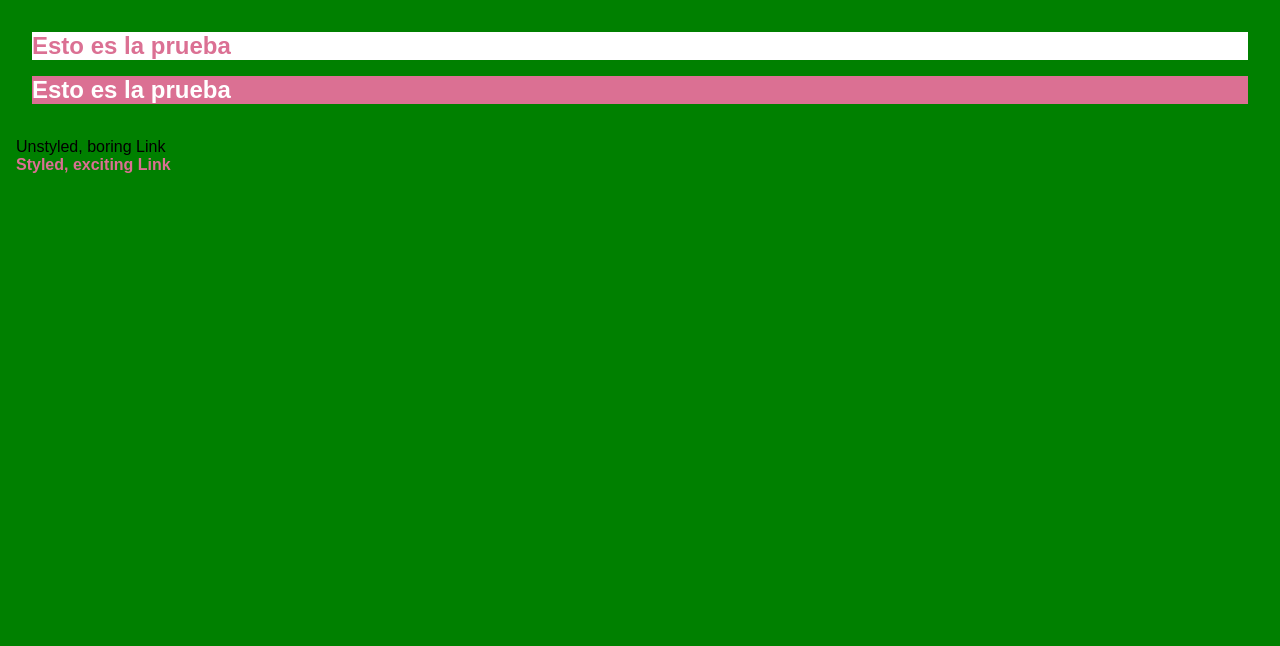
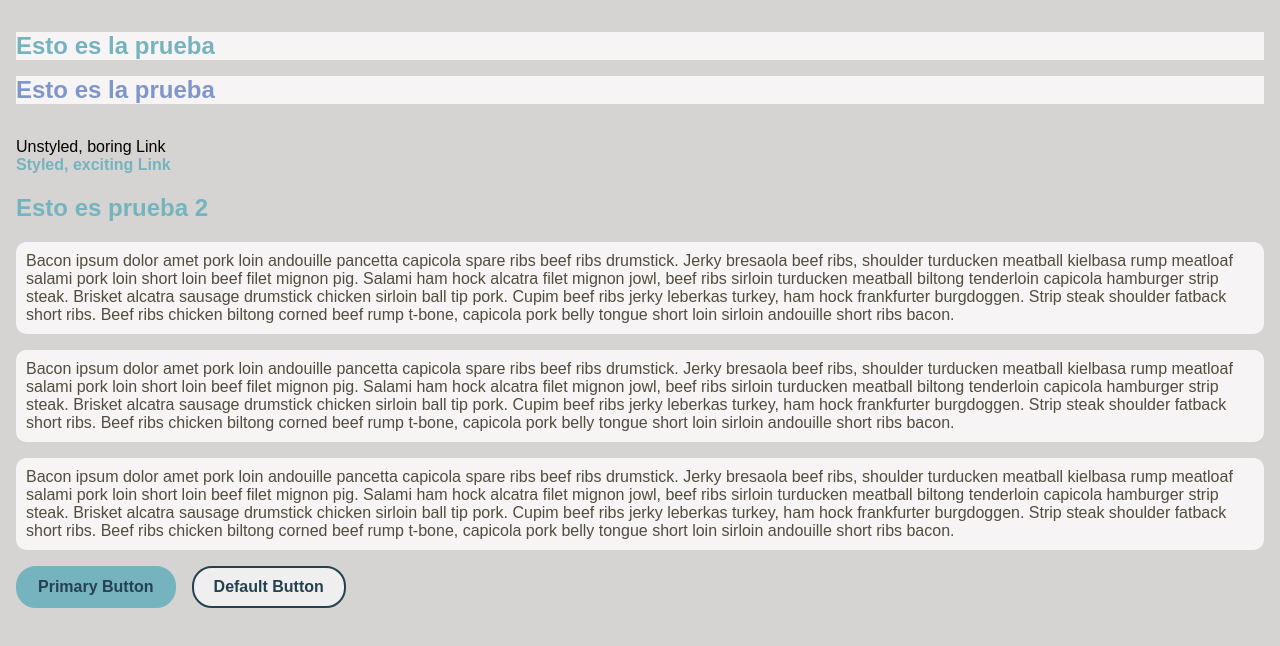
Before and after one commit to yuniors87/notes-app-2, a React (Create React App) app: page / in a window 1280 px wide. Shown: the top 646 px of the page. Built offline with nearby package versions, Linux system fonts and the light colour scheme.

Commit message:
added docz and some colors for test

```diff
--- a/package.json
+++ b/package.json
@@ -11,7 +11,12 @@
   "scripts": {
     "start": "react-scripts start",
     "build": "react-scripts build",
+    "docz:dev": "docz dev",
+    "docz:build": "docz build",
     "test": "react-scripts test --env=jsdom",
     "eject": "react-scripts eject"
+  },
+  "devDependencies": {
+    "docz": "^0.5.8"
   }
 }
--- a/src/App.js
+++ b/src/App.js
@@ -1,23 +1,22 @@
 import React, { Component } from 'react';
 import Prueba from './components/prueba';
-import { ThemeProvider } from 'styled-components';
+import Prueba2 from './components/prueba2';
+import styled, { ThemeProvider } from 'styled-components';
+import {theme1} from './components/theme'
 
-const theme1 = {
-  primaryColor: 'red',
-  secondaryColor: 'green',
-  borderColor: '#ccc'
-};
-// const theme2 = {
-//   primaryColor: 'yellow',
-//   secondaryColor: 'blue',
-//   borderColor: '#ccc'
-// };
-
+const Wrapper = styled.section`
+  background: ${props => props.theme.background};
+  height: 100vh;
+  padding: 1rem;
+`;
 class App extends Component {
   render() {
     return (
       <ThemeProvider theme={theme1}>
-        <Prueba />
+        <Wrapper>
+          <Prueba />
+          <Prueba2 />
+        </Wrapper>
       </ThemeProvider>
     );
   }
--- a/src/components/prueba.js
+++ b/src/components/prueba.js
@@ -2,14 +2,10 @@ import React, { Component } from 'react';
 import styled from 'styled-components';
 
 const StyledH1 = styled.h1`
-  margin: 1rem;
-  background: ${props => (props.primary ? 'palevioletred' : 'white')};
-  color: ${props => (props.primary ? 'white' : 'palevioletred')};
-`;
-const Wrapper = styled.section`
-  background: ${(props) => props.theme.secondaryColor};
-  height: 100vh;
-  padding: 1rem;
+  margin: 1rem 0;
+  background: ${props => props.theme.background2};
+  color: ${props =>
+    props.primary ? props.theme.primaryColor : props.theme.secondaryColor};
 `;
 
 const Link = ({ className, children }) => (
@@ -17,21 +13,21 @@ const Link = ({ className, children }) => (
 );
 
 const StyledLink = styled(Link)`
-  color: palevioletred;
+  color: ${props => props.theme.primaryColor};
   font-weight: bold;
 `;
 
 class Prueba extends Component {
   render() {
     return (
-      <Wrapper>
+      <React.Fragment>
+        <StyledH1 primary>Esto es la prueba</StyledH1>
         <StyledH1>Esto es la prueba</StyledH1>
-        <StyledH1 primary>Esto es la prueba</StyledH1>
         <br />
         <Link>Unstyled, boring Link</Link>
         <br />
         <StyledLink>Styled, exciting Link</StyledLink>
-      </Wrapper>
+      </React.Fragment>
     );
   }
 }
--- /dev/null
+++ b/src/components/prueba2.js
@@ -0,0 +1,79 @@
+import React from 'react';
+import styled from 'styled-components';
+
+const Titulo = styled.h1`
+  color: ${props => props.theme.primaryColor};
+`;
+const Parrafo = styled.p`
+  color: ${props => props.theme.fontColor};
+  background: ${props => props.theme.background2};
+  padding: 10px;
+  border-radius: 10px;
+`;
+const StyledButton = styled.button`
+  border: 2px solid
+    ${props =>
+      props.primary ? props.theme.primaryColor : props.theme.defaultColor};
+  background: ${props =>
+    props.primary
+      ? props.theme.primaryColor
+      : props.theme.defaultBackgroundColor};
+  color: ${props => props.theme.defaultColor};
+  cursor: pointer;
+  padding: 10px 20px;
+  border-radius: 20px;
+  font-size: 1rem;
+  font-weight: bold;
+  margin-right: 1rem;
+  &:hover {
+    background: ${props => props.theme.primaryColor};
+  }
+`;
+
+const Prueba2 = () => {
+  return (
+    <div>
+      <Titulo>Esto es prueba 2</Titulo>
+      <Parrafo>
+        Bacon ipsum dolor amet pork loin andouille pancetta capicola spare ribs
+        beef ribs drumstick. Jerky bresaola beef ribs, shoulder turducken
+        meatball kielbasa rump meatloaf salami pork loin short loin beef filet
+        mignon pig. Salami ham hock alcatra filet mignon jowl, beef ribs sirloin
+        turducken meatball biltong tenderloin capicola hamburger strip steak.
+        Brisket alcatra sausage drumstick chicken sirloin ball tip pork. Cupim
+        beef ribs jerky leberkas turkey, ham hock frankfurter burgdoggen. Strip
+        steak shoulder fatback short ribs. Beef ribs chicken biltong corned beef
+        rump t-bone, capicola pork belly tongue short loin sirloin andouille
+        short ribs bacon.
+      </Parrafo>
+      <Parrafo>
+        Bacon ipsum dolor amet pork loin andouille pancetta capicola spare ribs
+        beef ribs drumstick. Jerky bresaola beef ribs, shoulder turducken
+        meatball kielbasa rump meatloaf salami pork loin short loin beef filet
+        mignon pig. Salami ham hock alcatra filet mignon jowl, beef ribs sirloin
+        turducken meatball biltong tenderloin capicola hamburger strip steak.
+        Brisket alcatra sausage drumstick chicken sirloin ball tip pork. Cupim
+        beef ribs jerky leberkas turkey, ham hock frankfurter burgdoggen. Strip
+        steak shoulder fatback short ribs. Beef ribs chicken biltong corned beef
+        rump t-bone, capicola pork belly tongue short loin sirloin andouille
+        short ribs bacon.
+      </Parrafo>
+      <Parrafo>
+        Bacon ipsum dolor amet pork loin andouille pancetta capicola spare ribs
+        beef ribs drumstick. Jerky bresaola beef ribs, shoulder turducken
+        meatball kielbasa rump meatloaf salami pork loin short loin beef filet
+        mignon pig. Salami ham hock alcatra filet mignon jowl, beef ribs sirloin
+        turducken meatball biltong tenderloin capicola hamburger strip steak.
+        Brisket alcatra sausage drumstick chicken sirloin ball tip pork. Cupim
+        beef ribs jerky leberkas turkey, ham hock frankfurter burgdoggen. Strip
+        steak shoulder fatback short ribs. Beef ribs chicken biltong corned beef
+        rump t-bone, capicola pork belly tongue short loin sirloin andouille
+        short ribs bacon.
+      </Parrafo>
+      <StyledButton primary>Primary Button</StyledButton>
+      <StyledButton>Default Button</StyledButton>
+    </div>
+  );
+};
+
+export default Prueba2;
--- /dev/null
+++ b/src/components/prueba2.mdx
@@ -0,0 +1,12 @@
+---
+name: Prueba 2
+---
+import Prueba2 from './prueba2'
+import { ThemeProvider } from 'styled-components';
+import {theme1} from './theme.js'
+
+# Componente de prueba
+Esto es el componente de prueba 2
+<ThemeProvider theme={theme1}>
+  <Prueba2/>
+</ThemeProvider>
--- /dev/null
+++ b/src/components/theme.js
@@ -0,0 +1,10 @@
+export const theme1 = {
+  primaryColor: '#75b3be',
+  secondaryColor: '#7f96ca',
+  background: '#d6d4d2',
+  background2: '#f6f4f4',
+  headerBackground: '#393B63',
+  fontColor: '#524C3D',
+  defaultColor: '#24414F',
+  defaulBackgroundtColor: '#d6d4d2',
+};
```
Also changed, not shown: src/components/prueba.mdx (added, +12 -0 lines), 2 other files (tests, documents, lock files or other folders).
